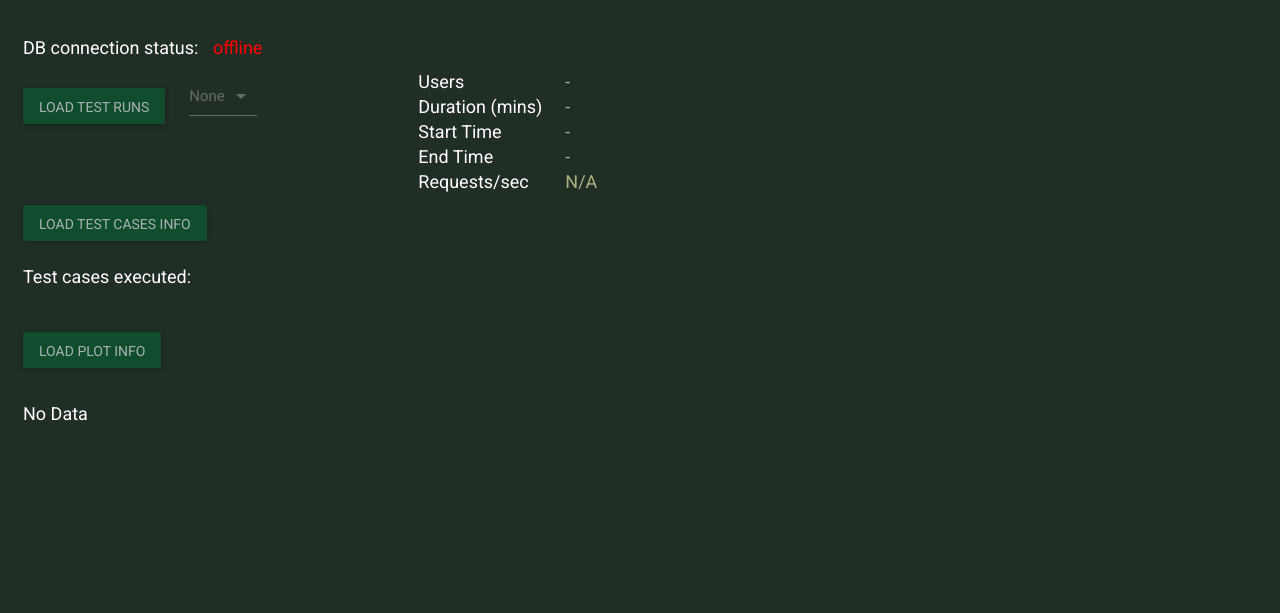
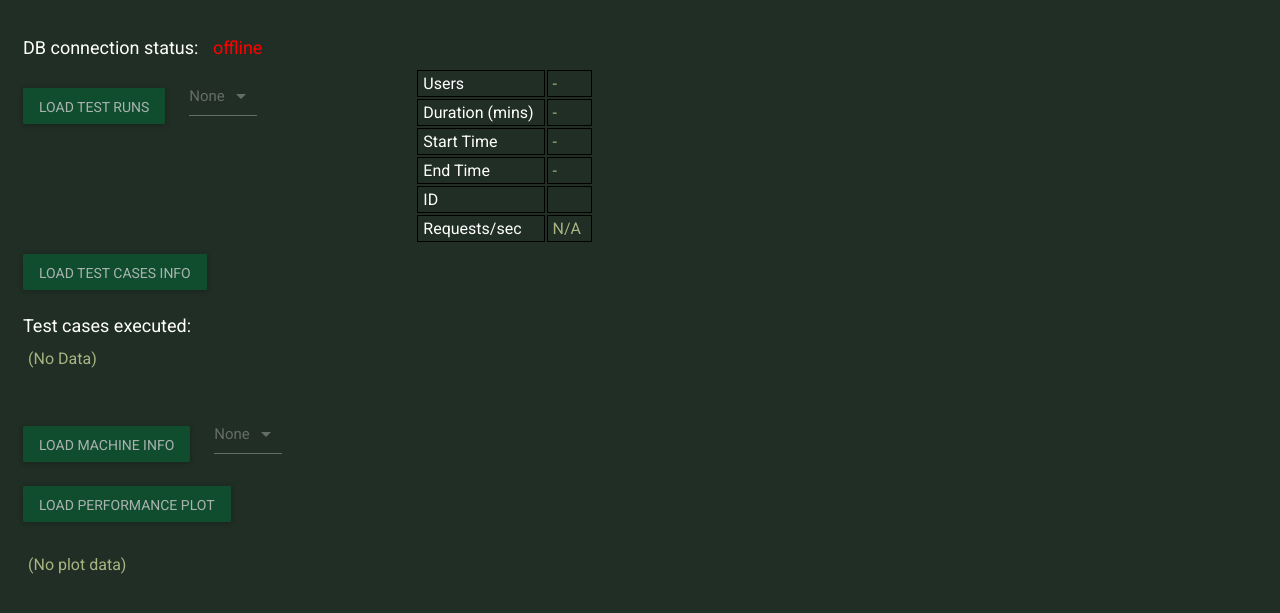
Before and after one commit to xeryx/vera, a React app in the folder galina/: page / in a window 1280 px wide. Shown: the part 221-834 px from the top of the page. Before the commit the page ends 800 px from the top, so only its background shows below. Built offline with nearby package versions, Linux system fonts and the light colour scheme; no server answers; what react-plotlyjs would draw is missing.

Commit message:
Added plot code as part of machine info component. Code to support it

```diff
--- a/galina/src/apps/LoadTestInfoApp.js
+++ b/galina/src/apps/LoadTestInfoApp.js
@@ -7,14 +7,15 @@ import {
   testDbConnection,
   getAllTestRuns,
   getGraphData,
-  getPageResults
+  getPageResults,
+  getTestCaseResults,
+  getMachinesInvolved
 } from '../ServerApi'
 import AllRunsInfoCmp from '../my_modules/AllRunsInfoCmp'
 import DbStatusInfoCmp from "../my_modules/DbStatusInfoCmp"
-import DataPlotCmp from "../my_modules/DataPlotCmp"
-import RunPagesInfoCmp from "../my_modules/RunPagesInfoCmp"
-
-
+import RunMachinesDataCmp from "../my_modules/RunMachinesDataCmp"
+import RunTestCasesInfoCmp from "../my_modules/RunTestCasesInfoCmp"
+//import RawJsonCmp from "../my_modules/RawJsonCmp"
 
 class LoadTestInfoApp extends Component {
 
@@ -27,26 +28,23 @@ class LoadTestInfoApp extends Component {
     this.state = {
                   databaseStatus:false,
                   allRunsInfo:[],
+                  currentRunPageInfo:[],
+                  currentRunTestCaseInfo:[],
+                  currentRunMachineInfo:[],
+
+                  currentRunPlotData:{},
 
                   selectedRunId:"",
                   selectedRun:0,
-                  selectedGraph:0,
-
-                  currentRunPageInfo:[],
-
-                  currentRunPlotData:{},
-                  currentMachine:"LOADMASTERCB.PERFTESTMV.LOCAL",
-                  currentCounterCategory:"Processor",
-                  currentCounter:"%25%20Processor%20Time",
+                  selectedMachine:0,
 
                   componentWaiting:{
                     "DbStatusInfoCmp":false,
                     "AllRunsInfoCmp":false,
-                    "DataPlotCmp":false,
-                    "RunPagesInfoCmp":false
+                    "RunMachinesDataCmp":false,
+                    "RunPagesInfoCmp":false,
+                    "RunTestCasesInfoCmp":false,
                   },
-
-
                 };
   }
 
@@ -65,18 +63,22 @@ class LoadTestInfoApp extends Component {
                             menuValue = {this.state.selectedRun}
                           />
 
-    let  runPagesInfoCmp = <RunPagesInfoCmp
-                            pagesInfo = {this.state.currentRunPageInfo}
-                            isWaiting = {this.state.componentWaiting["RunPagesInfoCmp"]}
+    let  runTestCasesInfoCmp = <RunTestCasesInfoCmp
+                            testCasesInfo = {this.state.currentRunTestCaseInfo}
+                            isWaiting = {this.state.componentWaiting["RunTestCasesInfoCmp"]}
                             callback = {this.childrenCallback}
                           />
 
-    let runGraph = <DataPlotCmp
+    let runMachineData = <RunMachinesDataCmp
+                        machineInfo = {this.state.currentRunMachineInfo}
+                        isWaiting = {this.state.componentWaiting["RunMachinesDataCmp"]}
+                        callback = {this.childrenCallback}
+                        menuValue = {this.state.selectedMachine}
                         plotData = {this.state.currentRunPlotData}
-                        isWaiting = {this.state.componentWaiting["DataPlotCmp"]}
-                        callback = {this.childrenCallback}
-                        menuValue = {this.state.selectedGraph}
+
                         />
+
+   // let rawJson = <RawJsonCmp/>
 
     return(
       <MuiThemeProvider muiTheme={getMuiTheme(myTheme)}><div>
@@ -87,10 +89,10 @@ class LoadTestInfoApp extends Component {
             {allRunsInfoCmp}
         </div>
         <div style={{margin:"10px 00px 10px 0px"}}>
-          {runPagesInfoCmp}
+          {runTestCasesInfoCmp}
         </div>
         <div style={{margin:"35px 00px 10px 0px"}}>
-          {runGraph}
+          {runMachineData}
         </div>
       </div></MuiThemeProvider>
     )
@@ -100,6 +102,26 @@ class LoadTestInfoApp extends Component {
   childrenCallback = function(childrenCmp, message, data) {
 
     switch(message) {
+
+      default:
+      break;
+
+      case "runMenuChange":
+      this.setState({
+        selectedRun:data,
+        selectedRunId:this.state.allRunsInfo[data].runID,
+        currentRunPlotData:{},
+        currentRunTestCaseInfo:[],
+        currentRunMachineInfo:[],
+        selectedMachine:0,
+      });
+      break;
+      case "machineMenuChange":
+      this.setState({
+        selectedMachine:data,
+      });
+      break;
+
       case "updateDbState":
         this.changeWaitingState(childrenCmp, true);
         this.testDbConnectionInfo()
@@ -112,27 +134,31 @@ class LoadTestInfoApp extends Component {
         .then(response => this.changeWaitingState(childrenCmp, false))
         break;
 
-      case "runMenuChange":
-        this.setState({
-          selectedRun:data,
-          selectedRunId:this.state.allRunsInfo[data].runID,
-          currentRunPlotData:{},
-          currentRunPageInfo:[],
-
-        });
-        break;
-
         case "updateRunPagesInfo":
         this.changeWaitingState(childrenCmp, true);
         this.getRunPagesInfo()
         .then(response => this.changeWaitingState(childrenCmp, false))
         break;
 
-      case "updateRunPlotInfo":
+        case "updateRunTestCasesInfo":
         this.changeWaitingState(childrenCmp, true);
-        this.getCurrentRunPlotInfo()
+        this.getRunTestCasesInfo()
         .then(response => this.changeWaitingState(childrenCmp, false))
         break;
+
+      case "updateRunMachineInfo":
+        this.changeWaitingState(childrenCmp, true);
+        this.getRunMachineInfo()
+        .then(response => this.changeWaitingState(childrenCmp, false))
+        break;
+
+        case "updateMachinePlotInfo":
+        this.changeWaitingState(childrenCmp, true);
+        this.getCurrentRunMachinePlotInfo()
+        .then(response => this.changeWaitingState(childrenCmp, false))
+        break;
+
+
 
     }
   }
@@ -187,25 +213,65 @@ class LoadTestInfoApp extends Component {
     .catch(error => alert("Error: " + error.message + "\n" + error.stack))
     )
   }
-  getCurrentRunPlotInfo = function() {
+
+  getRunTestCasesInfo = function() {
     return(
-      getGraphData(this.state.selectedRunId, this.state.currentMachine, this.state.currentCounterCategory, this.state.currentCounter)
+      getTestCaseResults(this.state.selectedRunId)
       .then(response => {
                           if(response.success === "true") {
-                            let tempPlotData = {
-                              x:response.data[0],
-                              y:response.data[1],
-                              title:"Processor (% Processor Time)",
-                              xtitle:"time (mins)",
-                              ytitle:"% CPU",
-                            }
-                            this.setState({currentRunPlotData:tempPlotData});
+                            this.setState({
+                              currentRunTestCaseInfo:response.data
+                            });
                           }
                         })
     .catch(error => alert("Error: " + error.message + "\n" + error.stack))
     )
   }
 
+  getRunMachineInfo = function() {
+    return(
+      getMachinesInvolved(this.state.selectedRunId)
+      .then(response => {
+                          if(response.success === "true") {
+                            response.data.push(response.data.shift());
+                            this.setState({
+                              currentRunMachineInfo:response.data
+                            });
+                          }
+                        })
+    .catch(error => alert("Error: " + error.message + "\n" + error.stack))
+    )
+  }
+
+  getCurrentRunMachinePlotInfo = function() {
+    let promise1 = getGraphData(this.state.selectedRunId,
+                                this.state.currentRunMachineInfo[this.state.selectedMachine],
+                                "Processor",
+                                "%25%20Processor%20Time");
+    let promise2 = getGraphData(this.state.selectedRunId,
+                                this.state.currentRunMachineInfo[this.state.selectedMachine],
+                                "Memory",
+                                "Available MBytes");
+    return(Promise.all([promise1, promise2])
+          .then(responses => {
+            if((responses[0].success === "true")&&(responses[1].success === "true")) {
+              let tempPlotData = {
+                x:responses[0].data[0],
+                y1:responses[0].data[1],
+                y2:responses[1].data[1],
+                title:this.state.currentRunMachineInfo[this.state.selectedMachine],
+                xtitle:"time (mins)",
+                y1title:"% CPU",
+                y2title:"Available Memory",
+                y1DataName:"CPU",
+                y2DataName:"Memory",
+              }
+              this.setState({currentRunPlotData:tempPlotData});
+            }
+        })
+    .catch(error => alert("Error: " + error.message + "\n" + error.stack))
+    )
+  }
 
 ///////////////////////////////////////////////////////////
 //Internal function to update state object for waiting state
--- a/galina/src/apps/styles/LoadTestInfoApp.css
+++ b/galina/src/apps/styles/LoadTestInfoApp.css
@@ -6,12 +6,25 @@ body {
     color:white
 }
 
-.tdh {
-    padding: 0px 0px 0px 20px;
+.row-data-2 {
+    padding: 3px 10px 3px 5px;
     color:rgb(167, 180, 130);
+    font-size: 16px;
 }
 
-.tdg {
-    padding: 0px 0px 0px 20px;
-    font-size: 15px
+.row-data-1 {
+    padding: 3px 10px 3px 5px;
+    color:white;
+    font-size: 16px;
 }
+
+.header-1 {
+    padding: 10px 10px 10px 5px;
+    font-size: 17px;
+    color:rgb(150, 108, 35);
+
+}
+tr,td {
+    border: 1px solid black;
+
+}
--- a/galina/src/my_modules/AllRunsInfoCmp.js
+++ b/galina/src/my_modules/AllRunsInfoCmp.js
@@ -13,7 +13,7 @@ class AllRunsInfoCmp extends Component {
         super(props);
 
         this.state = {componentWaiting:{
-                        "DbStatusInfoCmp":false,
+                        "ReqsPerSecCmp":false,
                     },
         }
     }
@@ -23,7 +23,6 @@ class AllRunsInfoCmp extends Component {
 
         let runItems = [];
         let waitingCircle = "" ;
-        let selectedRunInfo = "";
         let selectedRunGeneralInfoTable = "";
         let menuDisabled = false;
         let selectedObj = {};
@@ -49,10 +48,11 @@ class AllRunsInfoCmp extends Component {
         }
 
         selectedRunGeneralInfoTable = <table><tbody>
-        <tr><td>Users</td><td className="tdh">{selectedObj.users}</td></tr>
-        <tr><td>Duration (mins)</td><td className="tdh">{durationMins}</td></tr>
-        <tr><td>Start Time</td><td className="tdh">{selectedObj.startTime}</td></tr>
-        <tr><td>End Time</td><td className="tdh">{selectedObj.endTime}</td></tr>
+        <tr><td className="row-data-1">Users</td><td className="row-data-2">{selectedObj.users}</td></tr>
+        <tr><td className="row-data-1">Duration (mins)</td><td className="row-data-2">{durationMins}</td></tr>
+        <tr><td className="row-data-1">Start Time</td><td className="row-data-2">{selectedObj.startTime}</td></tr>
+        <tr><td className="row-data-1">End Time</td><td className="row-data-2">{selectedObj.endTime}</td></tr>
+        <tr><td className="row-data-1">ID</td><td className="row-data-2">{selectedObj.runID}</td></tr>
         <ReqsPerSecCmp
             runReqsPerSec = "N/A"
             isWaiting = {this.state.componentWaiting["ReqsPerSecCmp"]}
--- a/galina/src/my_modules/DataPlotCmp.js
+++ /dev/null
@@ -1,93 +0,0 @@
-import React, { Component } from 'react';
-import createPlotlyComponent from 'react-plotlyjs';
-import Plotly from 'plotly.js/dist/plotly-cartesian';
-import MuiThemeProvider from 'material-ui/styles/MuiThemeProvider';
-import getMuiTheme from 'material-ui/styles/getMuiTheme';
-import myTheme from '../themes/myTheme';
-import CircularProgress from 'material-ui/CircularProgress';
-import RaisedButton from 'material-ui/RaisedButton';
-
-const compName = "DataPlotCmp";
-
-
-const PlotlyComponent = createPlotlyComponent(Plotly);
-
-
-class DataPlotCmp extends Component {
-
-
-  render() {
-    let data = [
-      {
-        type: 'scatter',  // all "scatter" attributes: https://plot.ly/javascript/reference/#scatter
-        x: this.props.plotData.x,     // more about "x": #scatter-x
-        y: this.props.plotData.y,     // #scatter-y
-        marker: {         // marker is an object, valid marker keys: #scatter-marker
-          color: 'rgb(16, 32, 77)' // more about "marker.color": #scatter-marker-color
-        }
-      }
-    ];
-    let layout = {                     // all "layout" attributes: #layout
-      title: this.props.plotData.title,  // more about "layout.title": #layout-title
-      xaxis: {                  // all "layout.xaxis" attributes: #layout-xaxis
-        title: this.props.plotData.xtitle         // more about "layout.xaxis.title": #layout-xaxis-title
-      },
-      yaxis: {
-        title: this.props.plotData.ytitle
-      }
-    };
-    let config = {
-      showLink: false,
-      displayModeBar: true
-    };
-
-
-    let content = "No Data";
-
-    if(this.props.plotData.x) {
-
-      if(this.props.isWaiting) {
-          content = <CircularProgress size={20}/>
-      }
-      else {
-        content = <PlotlyComponent
-                      data={data}
-                      layout={layout}
-                      config={config}
-                  />
-      }
-
-    }
-
-    let waitingCircle = "";
-
-    if(this.props.isWaiting) {
-      waitingCircle = <span><CircularProgress size={25}/></span>
-  }
-
-    return(
-      <MuiThemeProvider muiTheme={getMuiTheme(myTheme)}><div>
-        <RaisedButton
-            label="Load plot info"
-            primary={true}
-            style={{"margin":"0px 0px 15px 0px"}}
-            onClick={this.handleChangeButton}
-            disabled={this.props.isWaiting}
-            />
-        {waitingCircle}
-        <div style={{"margin":"20px 0px 0px 0px"}}>
-          {content}
-        </div>
-      </div></MuiThemeProvider>
-    )
-  }
-
-
-  handleChangeButton = (event, index, value) => this.props.callback(compName,"updateRunPlotInfo",{});
-
-
-}
-
-
-
-export default DataPlotCmp;
--- /dev/null
+++ b/galina/src/my_modules/RawJsonCmp.js
@@ -0,0 +1,86 @@
+//import lightBaseTheme from 'material-ui/styles/baseThemes/lightBaseTheme';
+import React, { Component } from 'react';
+import {getRunInfo} from '../ServerApi'
+import Paper from 'material-ui/Paper';
+import RaisedButton from 'material-ui/RaisedButton';
+import TextField from 'material-ui/TextField';
+
+import JSONTree from 'react-json-tree';
+
+class RawJsonCmp extends Component {
+
+  constructor(props) {
+    super(props);
+    this.state = {
+      displayJson:{},
+      command:"",
+      runId:"",
+      }
+  }
+
+   render() {
+
+
+    var contents = <JSONTree data={this.state.displayJson}/>;
+
+
+    return (<div>
+          <Paper style={style} zDepth={2}>
+          <div>
+          <TextField
+            id="commandTxt"
+            value={this.state.command}
+            onChange={this.handleTextChange}
+          />
+        </div>
+        <TextField
+            id="idTxt"
+            value={this.state.runId}
+            onChange={this.handleTextChange}
+          />
+          <div>
+          <RaisedButton
+                        label="Get Json"
+                        primary={true}
+                        onClick={this.handleClick}
+                    />
+        </div>
+          {contents}
+          </Paper>
+      </div>);
+  }
+
+
+
+  handleClick = (event, index, value) => {
+    getRunInfo(this.state.command, this.state.runId).then(responseJson =>  this.setState({displayJson : responseJson}))
+    .catch(error => alert("Error: " + error.message + "\n" + error.stack))
+  }
+
+  handleTextChange = (event) => {
+    if(event.target.id === "commandTxt") {
+      this.setState({
+        command: event.target.value,
+      });
+    }
+    if(event.target.id === "idTxt") {
+      this.setState({
+        runId: event.target.value,
+      });
+    }
+
+  };
+
+}
+
+const style = {
+  width: 500,
+  height: 200,
+  margin: "0,20,0,20",
+  padding: "10,10,10,10",
+  textAlign: 'left',
+  display: 'inline-block',
+};
+
+
+export default RawJsonCmp;
--- a/galina/src/my_modules/ReqsPerSecCmp.js
+++ b/galina/src/my_modules/ReqsPerSecCmp.js
@@ -1,9 +1,5 @@
 import React, { Component } from 'react';
 import CircularProgress from 'material-ui/CircularProgress';
-
-
-
-const compName = "ReqsPerSecCmp";
 
 class ReqsPerSecCmp extends Component {
 
@@ -18,7 +14,7 @@ class ReqsPerSecCmp extends Component {
         }
 
         return(
-            <tr><td>Requests/sec</td><td className="tdh">{content}</td></tr>
+            <tr><td className="row-data-1">Requests/sec</td><td className="row-data-2">{content}</td></tr>
         )
     }
 
--- /dev/null
+++ b/galina/src/my_modules/RunMachinesDataCmp.js
@@ -0,0 +1,138 @@
+import React, { Component } from 'react';
+import CircularProgress from 'material-ui/CircularProgress';
+import DropDownMenu from 'material-ui/DropDownMenu';
+import MenuItem from 'material-ui/MenuItem';
+import RaisedButton from 'material-ui/RaisedButton';
+import createPlotlyComponent from 'react-plotlyjs';
+import Plotly from 'plotly.js/dist/plotly-cartesian';
+
+const compName = "RunMachinesDataCmp";
+
+const PlotlyComponent = createPlotlyComponent(Plotly);
+
+class RunMachinesDataCmp extends Component {
+
+
+  render() {
+
+    let machineItems = [];
+    let menuDisabled = false;
+    let waitingCircle = "";
+
+
+    if(this.props.machineInfo.length === 0) {
+      machineItems.push(<MenuItem key={0} value={0} primaryText={"None"} />)
+    }
+    else {
+      for (let i = 0; i < this.props.machineInfo.length; i++ ) {
+        machineItems.push(<MenuItem value={i} primaryText={this.props.machineInfo[i]}  key={i} />);
+      }
+    }
+
+    if(this.props.isWaiting) {
+      waitingCircle = <span><CircularProgress size={25}/></span>
+      menuDisabled = true;
+    }
+    if(this.props.machineInfo.length<1) {
+        menuDisabled = true;
+    }
+
+    /*Plot*/
+
+    let plotContent = "";
+
+    if(Object.keys(this.props.plotData).length !== 0) {
+
+      let trace1 = {
+        x: this.props.plotData.x,
+        y: this.props.plotData.y1,
+        name: this.props.plotData.y1DataName,
+        type: "scatter"
+      };
+      let trace2 = {
+        x: this.props.plotData.x,
+        y: this.props.plotData.y2,
+        name: this.props.plotData.y2DataName,
+        yaxis: "y2",
+        type: "scatter"
+      };
+      let data = [trace1, trace2];
+      let layout = {
+        title: this.props.plotData.title,
+        xaxis: {title: this.props.plotData.xtitle},
+        yaxis: {title: this.props.plotData.y1title},
+        yaxis2: {
+          title: this.props.plotData.y2title,
+          titlefont: {color: "rgb(148, 103, 189)"},
+          tickfont: {color: "rgb(148, 103, 189)"},
+          overlaying: "y",
+          side: "right"
+        }
+      };
+      let config = {
+        showLink: false,
+        displayModeBar: true
+      };
+
+
+      plotContent = <PlotlyComponent
+                    data={data}
+                    layout={layout}
+                    config={config}
+                />
+    } else {
+      plotContent = <div className="row-data-2" style={{"margin":"10px 0px 0px 0px"}}>
+                              (No plot data)
+                          </div>
+  }
+    /*End plot*/
+
+
+    return(<div>
+
+            <div style={{float:"left", padding:"20px 0px 0px 0px"}}>
+                <RaisedButton
+                    label="Load Machine Info"
+                    primary={true}
+                    onClick={this.handleChangeButton}
+                    disabled={this.props.isWaiting}
+                />
+            </div>
+            <div style={{float:"left", width:"300px"}}>
+                <DropDownMenu
+                    value={this.props.menuValue}
+                    onChange={this.handleChangeMenu}
+                    disabled={menuDisabled}
+                    autoWidth={false}
+                    >
+                {machineItems}
+                </DropDownMenu>
+            </div>
+            {waitingCircle}
+            <div style={{ clear:"both"}}></div>
+
+            <div style={{padding:"20px 0px 0px 0px"}}>
+                <RaisedButton
+                    label="Load Performance Plot"
+                    primary={true}
+                    onClick={this.handlePlotLoadButton}
+                    disabled={this.props.isWaiting}
+                />
+            </div>
+            <div style={{padding:"20px 0px 0px 0px"}}>
+            {plotContent}
+            </div>
+
+    </div>)
+
+  }
+
+  handleChangeMenu = (event, index, value) => this.props.callback(compName, "machineMenuChange", value);
+  handleChangeButton = (event, index, value) => this.props.callback(compName,"updateRunMachineInfo",{});
+  handlePlotLoadButton = (event, index, value) => this.props.callback(compName,"updateMachinePlotInfo",{});
+
+}
+
+
+
+export default RunMachinesDataCmp;
--- /dev/null
+++ b/galina/src/my_modules/RunTestCasesInfoCmp.js
@@ -0,0 +1,76 @@
+import React, { Component } from 'react';
+import CircularProgress from 'material-ui/CircularProgress';
+import RaisedButton from 'material-ui/RaisedButton';
+
+const compName = "RunTestCasesInfoCmp";
+
+
+class RunTestCasesInfoCmp extends Component {
+
+    render() {
+
+        let waitingCircle = "" ;
+        let testCasesInfoElem = "";
+
+        let testCasesInfoRows = [];
+        let testCasesInfoHeaders = [];
+
+
+        if(this.props.testCasesInfo.length > 0) {
+
+            testCasesInfoHeaders = [
+                <td key={0} className="header-1">Test Case Name</td>,
+                <td key={1} className="header-1">Total Tests</td>
+            ];
+
+            for (let i = 0; i < this.props.testCasesInfo.length; i++ ) {
+                testCasesInfoRows.push(<tr key={i}>
+                        <td className="row-data-1">{this.props.testCasesInfo[i].TestCaseName}</td>
+                        <td key={3} className="row-data-2">{this.props.testCasesInfo[i].TestsRun}</td>
+                    </tr>)
+            }
+
+            testCasesInfoElem = <div style={{"margin":"10px 0px 0px 0px"}}>
+                                    <table><tbody>
+                                        <tr>
+                                        {testCasesInfoHeaders}
+                                        </tr>
+                                        {testCasesInfoRows}
+                                    </tbody></table>
+                                </div>
+        } else {
+            testCasesInfoElem = <div className="row-data-2" style={{"margin":"10px 0px 0px 0px"}}>
+                                    (No Data)
+                                </div>
+        }
+
+        if(this.props.isWaiting) {
+            waitingCircle = <span><CircularProgress size={25}/></span>
+        }
+
+        return(
+            <div>
+                <RaisedButton
+                    label= "Load test cases info"
+                    primary={true}
+                    style={{"margin":"0px 0px 15px 0px"}}
+                    onClick={this.handleChangeButton}
+                    disabled={this.props.isWaiting}/>
+                {waitingCircle}
+                <div style={{"margin":"10px 0px 0px 0px"}}>
+                    Test cases executed:
+                    {testCasesInfoElem}
+                </div>
+            </div>
+
+        )
+    }
+
+    handleChangeButton = (event, index, value) => this.props.callback(compName,"updateRunTestCasesInfo",{});
+
+}
+
+
+
+
+export default RunTestCasesInfoCmp;
```
Also changed, not shown: galina/src/ServerApi.js (+21 -0 lines).
